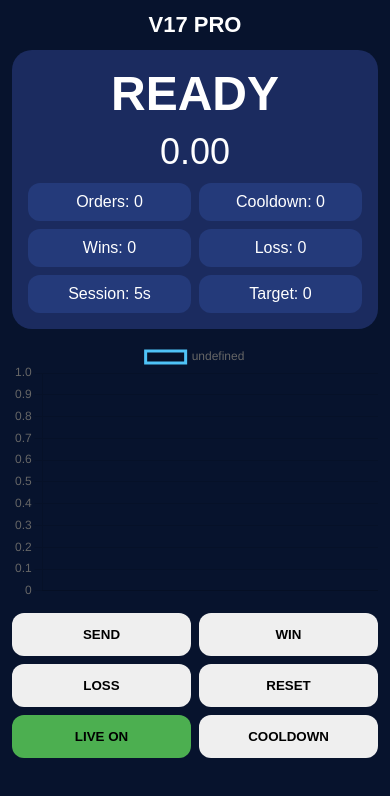
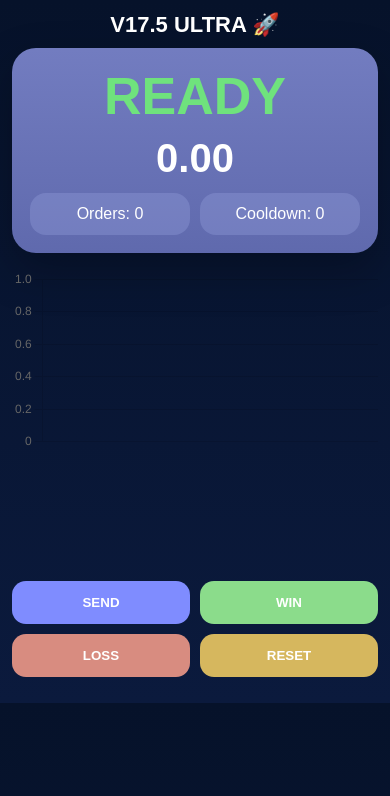
Before and after one commit to ronko0477/quanttrade-backend-v13-3-fix, a website: page public/index.html in a window 390 px wide. Drawn offline with nearby package versions, Linux system fonts and the light colour scheme; no server answers.

Commit message:
Update index.html

```diff
--- a/public/index.html
+++ b/public/index.html
@@ -3,115 +3,160 @@
 <head>
 <meta charset="UTF-8">
 <meta name="viewport" content="width=device-width, initial-scale=1.0">
-<title>V17 PRO</title>
+<title>V17.5 ULTRA</title>
+
 <script src="https://cdn.jsdelivr.net/npm/chart.js"></script>
 
 <style>
+:root{
+  --bg1:#06122a;
+  --bg2:#0b1a3d;
+
+  --green:#6fe27d;
+  --red:#e59a8c;
+  --yellow:#ffd76a;
+  --blue:#7aa7ff;
+  --purple:#a58bff;
+
+  --card:rgba(120,130,200,.95);
+  --box:rgba(150,160,220,.35);
+
+  --shadow:0 18px 44px rgba(0,0,0,.25);
+}
+
 body{
   margin:0;
   font-family:Arial;
-  background:#07132d;
+  background:linear-gradient(180deg,var(--bg1),var(--bg2));
   color:#fff;
 }
 
 .wrap{
-  max-width:800px;
+  max-width:860px;
   margin:auto;
   padding:12px;
 }
 
+/* HEADER */
 .title{
   text-align:center;
+  font-size:22px;
   font-weight:900;
-  font-size:22px;
+  margin-bottom:10px;
 }
 
+/* HERO */
 .hero{
-  background:#1b2b5f;
-  padding:16px;
-  border-radius:20px;
+  background:linear-gradient(180deg,var(--card),rgba(100,110,180,.95));
+  border-radius:24px;
+  padding:18px;
+  box-shadow:var(--shadow);
+  transition:.2s;
+}
+
+/* GUARD */
+.guard{
+  font-size:52px;
+  font-weight:900;
   text-align:center;
+}
+
+.guard.ready{color:var(--green)}
+.guard.blocked{color:var(--red)}
+.guard.cooldown{color:var(--purple)}
+.guard.warn{color:var(--yellow)}
+
+.guard.pulse{
+  animation:pulse 1s infinite;
+}
+
+@keyframes pulse{
+  0%{transform:scale(1)}
+  50%{transform:scale(1.05)}
+  100%{transform:scale(1)}
+}
+
+/* PNL */
+.pnl{
+  text-align:center;
+  font-size:40px;
+  font-weight:900;
+  margin-top:10px;
+  transition:.2s;
+}
+
+/* STATS */
+.stats{
+  display:grid;
+  grid-template-columns:1fr 1fr;
+  gap:10px;
   margin-top:12px;
 }
 
-.guard{
-  font-size:48px;
-  font-weight:900;
+.box{
+  background:var(--box);
+  padding:12px;
+  border-radius:16px;
+  text-align:center;
 }
 
-.pnl{
-  font-size:36px;
-  margin:10px 0;
+/* CHART */
+.chartWrap{
+  height:300px;
+  margin-top:16px;
 }
 
-.stats{
-  display:grid;
-  grid-template-columns:1fr 1fr;
-  gap:8px;
-}
-
-.box{
-  background:#243a7a;
-  padding:10px;
-  border-radius:12px;
-}
-
+/* BUTTONS */
 .controls{
   display:grid;
   grid-template-columns:1fr 1fr;
-  gap:8px;
+  gap:10px;
   margin-top:12px;
 }
 
 button{
   padding:14px;
   border:none;
-  border-radius:12px;
+  border-radius:14px;
   font-weight:900;
-  cursor:pointer;
+  color:#fff;
 }
 
-.chartWrap{
-  height:260px;
-  margin-top:12px;
-}
+.btnSend{background:#7f8cff}
+.btnWin{background:#8bdc8b}
+.btnLoss{background:#d88c80}
+.btnReset{background:#d6b75e}
 
+/* LOG */
 .log{
-  margin-top:12px;
-  display:flex;
-  flex-direction:column;
-  gap:6px;
+  margin-top:14px;
 }
 
 .entry{
-  background:#2a3d80;
-  padding:8px;
-  border-radius:10px;
-  font-size:13px;
+  padding:10px;
+  border-radius:12px;
+  margin-bottom:6px;
+  background:rgba(120,130,190,.9);
 }
-
-.liveOn{background:#4caf50}
-.liveOff{background:#b96d5f}
 </style>
 </head>
 
 <body>
+
 <div class="wrap">
 
-<div class="title">V17 PRO</div>
+<div class="title">V17.5 ULTRA 🚀</div>
 
-<div class="hero">
-  <div id="guard" class="guard">READY</div>
+<div id="hero" class="hero">
+
+<div id="guard" class="guard ready">READY</div>
 <div id="pnl" class="pnl">0.00</div>
 
 <div class="stats">
 <div class="box">Orders: <span id="orders">0</span></div>
 <div class="box">Cooldown: <span id="cd">0</span></div>
-    <div class="box">Wins: <span id="wins">0</span></div>
-    <div class="box">Loss: <span id="loss">0</span></div>
-    <div class="box">Session: <span id="session">0s</span></div>
-    <div class="box">Target: <span id="target">0</span></div>
 </div>
+
 </div>
 
 <div class="chartWrap">
@@ -119,13 +164,10 @@ button{
 </div>
 
 <div class="controls">
-  <button onclick="act('/api/order')">SEND</button>
-  <button onclick="act('/api/win')">WIN</button>
-  <button onclick="act('/api/loss')">LOSS</button>
-  <button onclick="act('/api/reset')">RESET</button>
-
-  <button onclick="toggleLive()" id="liveBtn" class="liveOn">LIVE ON</button>
-  <button onclick="act('/api/cooldown')">COOLDOWN</button>
+<button class="btnSend" onclick="act('/api/order')">SEND</button>
+<button class="btnWin" onclick="act('/api/win')">WIN</button>
+<button class="btnLoss" onclick="act('/api/loss')">LOSS</button>
+<button class="btnReset" onclick="act('/api/reset')">RESET</button>
 </div>
 
 <div id="log" class="log"></div>
@@ -134,73 +176,96 @@ button{
 
 <script>
 let chart;
-let history=[];
-let live=true;
-let sessionStart=Date.now();
+let pnlHistory=[];
+let lastPnl=0;
 
 function initChart(){
-  const ctx=document.getElementById('chart').getContext('2d');
-  chart=new Chart(ctx,{
+  chart=new Chart(document.getElementById('chart'),{
     type:'line',
-    data:{labels:[],datasets:[{data:[],borderColor:'#4fc3f7'}]},
-    options:{responsive:true,maintainAspectRatio:false}
+    data:{
+      labels:[],
+      datasets:[{
+        data:[],
+        borderWidth:4,
+        tension:.3
+      }]
+    },
+    options:{
+      plugins:{legend:{display:false}},
+      scales:{x:{display:false}}
+    }
   });
 }
 
-function updateChart(v){
-  history.push(v);
-  if(history.length>50) history.shift();
-  chart.data.labels=history.map((_,i)=>i);
-  chart.data.datasets[0].data=history;
+function updateChart(pnl){
+  pnlHistory.push(pnl);
+  if(pnlHistory.length>50) pnlHistory.shift();
+  chart.data.labels=pnlHistory.map((_,i)=>i);
+  chart.data.datasets[0].data=pnlHistory;
   chart.update();
 }
 
-function log(msg){
-  const el=document.createElement('div');
-  el.className='entry';
-  el.innerText=new Date().toLocaleTimeString()+" - "+msg;
-  document.getElementById('log').prepend(el);
+/* PNL COLOR AUTO */
+function pnlColor(v){
+  if(v>0) return 'linear-gradient(90deg,#6fe27d,#a6ffb3)';
+  if(v<0) return 'linear-gradient(90deg,#e59a8c,#ffb2a7)';
+  return '#fff';
 }
 
+/* ANIMATION */
+function impact(type){
+  const hero=document.getElementById('hero');
+  hero.style.transform='scale(1.03)';
+  setTimeout(()=>hero.style.transform='scale(1)',120);
+}
+
+/* LOAD STATUS */
 async function load(){
-  try{
   const r=await fetch('/api/status');
   const d=await r.json();
 
   document.getElementById('guard').innerText=d.guard;
-    document.getElementById('pnl').innerText=d.pnl.toFixed(2);
   document.getElementById('orders').innerText=d.ordersToday;
   document.getElementById('cd').innerText=d.cooldownLeft;
-    document.getElementById('wins').innerText=d.totalWins;
-    document.getElementById('loss').innerText=d.totalLosses;
 
-    document.getElementById('target').innerText=d.pnlTarget||0;
+  const pnl=d.pnl;
+  const pnlEl=document.getElementById('pnl');
 
-    updateChart(d.pnl);
+  pnlEl.innerText=pnl.toFixed(2);
+  pnlEl.style.background=pnlColor(pnl);
+  pnlEl.style.webkitBackgroundClip='text';
+  pnlEl.style.color='transparent';
 
-  }catch(e){}
+  if(pnl>lastPnl) impact('win');
+  if(pnl<lastPnl) impact('loss');
+
+  lastPnl=pnl;
+
+  updateChart(pnl);
+
+  renderLog(d.log||[]);
 }
 
+/* ACTION */
 async function act(url){
   await fetch(url,{method:'POST'});
-  log(url);
   load();
 }
 
-function toggleLive(){
-  live=!live;
-  const btn=document.getElementById('liveBtn');
-  btn.innerText=live?'LIVE ON':'LIVE OFF';
-  btn.className=live?'liveOn':'liveOff';
+/* LOG */
+function renderLog(log){
+  const el=document.getElementById('log');
+  el.innerHTML='';
+  log.forEach(l=>{
+    const d=document.createElement('div');
+    d.className='entry';
+    d.innerText=l.msg;
+    el.appendChild(d);
+  });
 }
 
-setInterval(()=>{
-  if(live) load();
-  document.getElementById('session').innerText=
-    Math.floor((Date.now()-sessionStart)/1000)+'s';
-},1000);
-
 initChart();
+setInterval(load,2000);
 load();
 </script>
 
```
Lines whose indentation alone changed are shown as unchanged.
